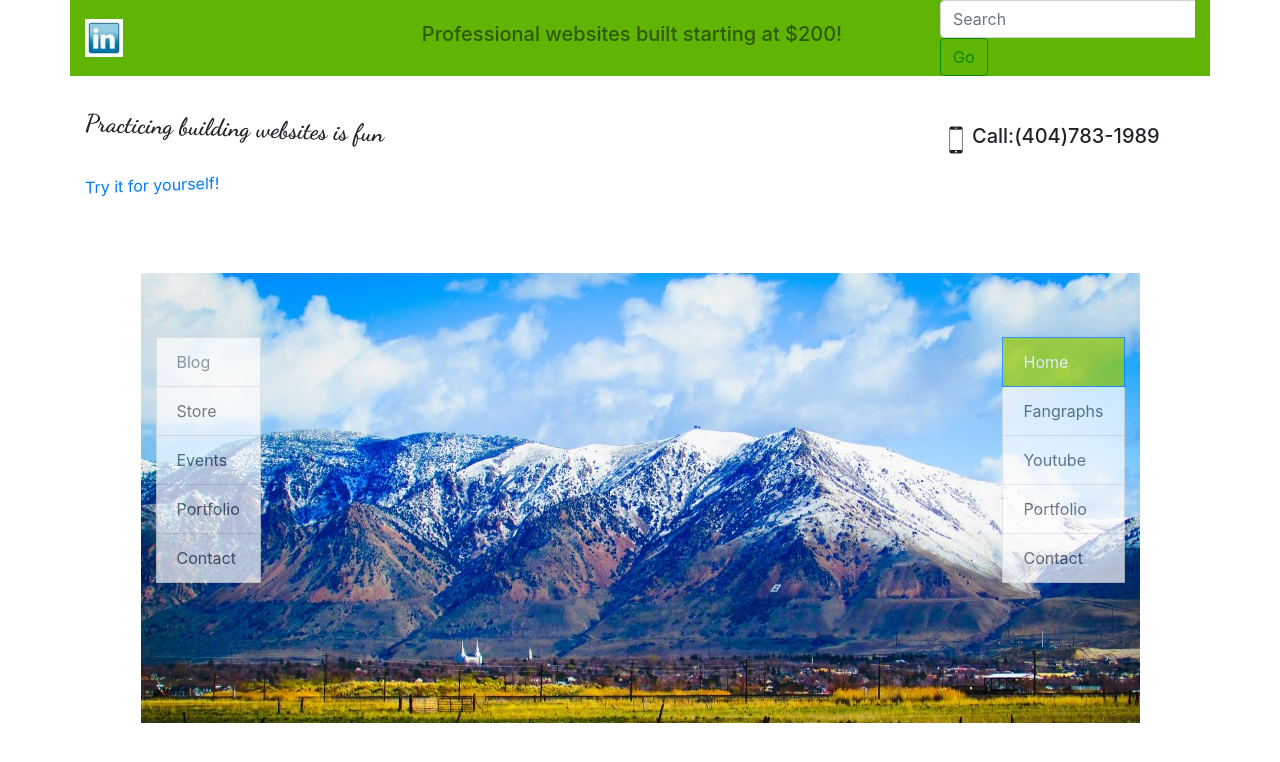
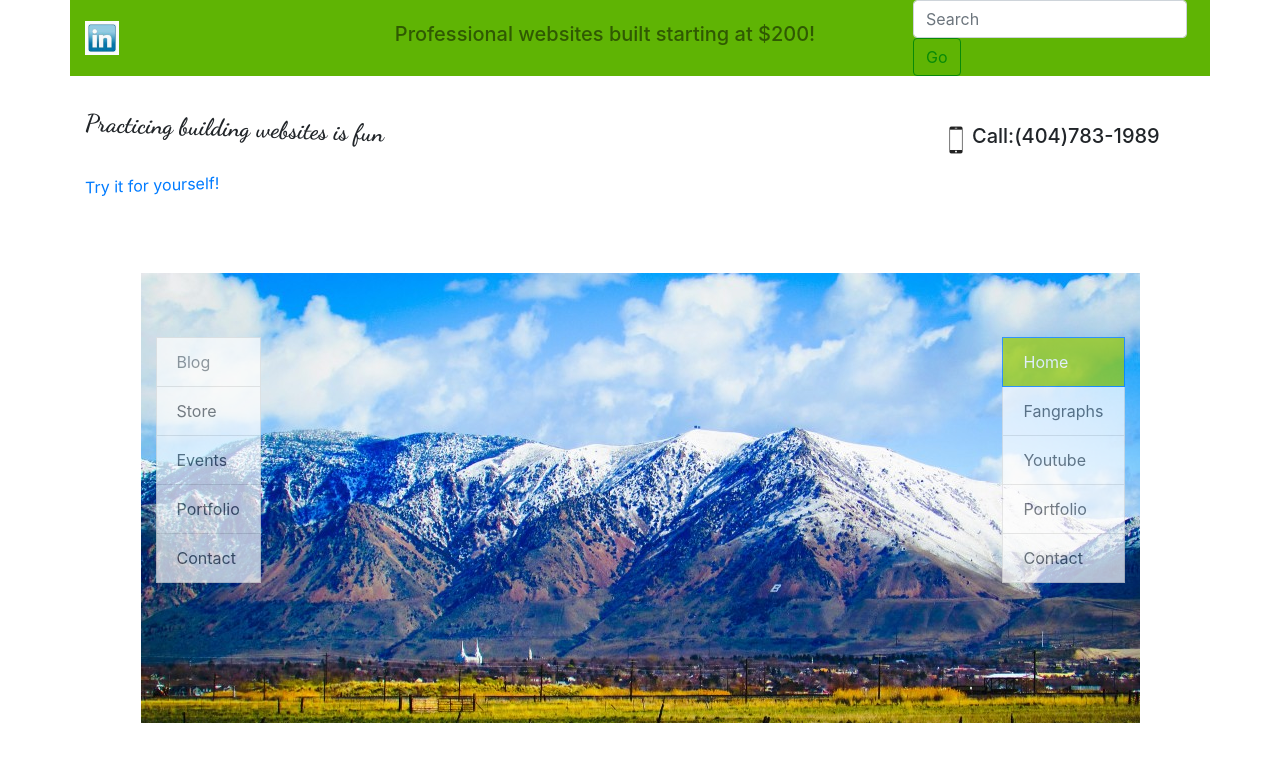
Before and after one commit to siegelal7/practice-site, a plain HTML site: page index.html in a window 1280 px wide. Drawn offline with nearby package versions, Linux system fonts and the light colour scheme.

Commit message:
deleted all commented out code

```diff
--- a/index.html
+++ b/index.html
@@ -28,7 +28,7 @@
     <div class="container">
       <div class="row">
         <nav class="navbar navbar-light bg-light">
-          <div class="col-sm-3">
+          <div class="col">
             <img
               src="./assets/linkedin_tiny.jpeg"
               alt="linkedin-logo"
@@ -36,13 +36,13 @@
             />
           </div>
 
-          <div class="col-sm-6">
+          <div class="col-6">
             <h4 class="navbar-brand navbar-text">
               Professional websites built starting at $200!
             </h4>
           </div>
 
-          <div class="col-sm-3">
+          <div class="col">
             <form class="form-inline navbar-form">
               <input
                 class="form-control mr-sm-2 navbar-form"
@@ -106,22 +106,6 @@
         </div>
       </div>
 
-      <!--
-      <div class="row">
-        <div class="col-12">
-          <div class="list-group">
-            <a href="#" class="list-group-item list-group-item-action active">
-              Cras justo odio
-            </a>
-            <a href="#" class="list-group-item list-group-item-action">Dapibus ac facilisis in</a>
-            <a href="#" class="list-group-item list-group-item-action">Morbi leo risus</a>
-            <a href="#" class="list-group-item list-group-item-action">Porta ac consectetur ac</a>
-            <a href="#" class="list-group-item list-group-item-action disabled" tabindex="-1" aria-disabled="true">Vestibulum at eros</a>
-          </div>
-        </div>
-      </div>
-    </div>  -->
-
     <script
       src="https://code.jquery.com/jquery-3.5.1.slim.min.js"
       integrity="sha384-DfXdz2htPH0lsSSs5nCTpuj/zy4C+OGpamoFVy38MVBnE+IbbVYUew+OrCXaRkfj"
```
